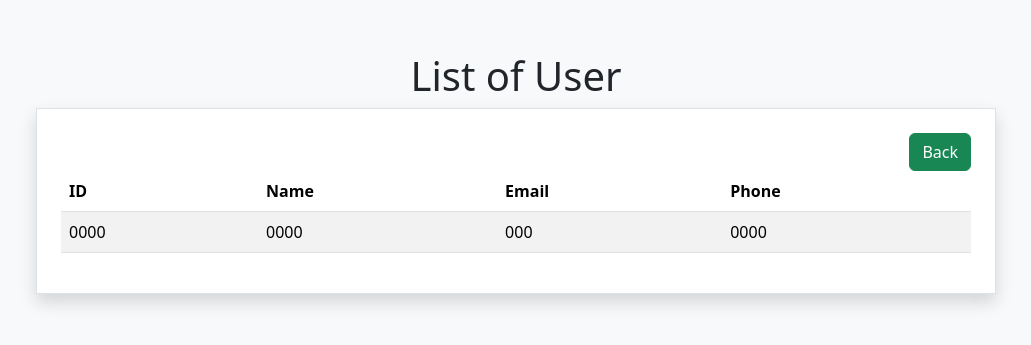
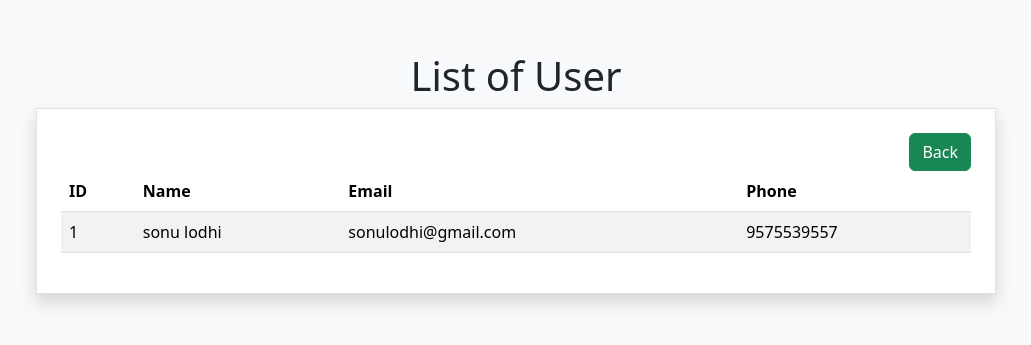
Before and after one commit to sonulodhi142/CRUD_IN_REACT, a React (Vite) app: page /read/1 in a window 1280 px wide. Shown: the part 227-572 px from the top of the page, without its empty margins (124-1155 px from the left). Built offline with nearby package versions, Linux system fonts and the light colour scheme; data requests are answered from the project's data file.

Commit message:
complete view page

```diff
--- a/src/components/Read.jsx
+++ b/src/components/Read.jsx
@@ -1,8 +1,17 @@
-import React from 'react'
-import { Link } from 'react-router-dom'
+import axios from 'axios'
+import React, { useEffect, useState } from 'react'
+import { Link, useParams } from 'react-router-dom'
+
 
 
 const Read = () => {
+  const [data, setData] = useState([])
+  const {id} = useParams()
+  useEffect(()=>{
+    axios.get('http://localhost:3000/users/'+id)
+    .then(result => setData(result.data))
+    .catch(error => console.log(error));
+  },[])
   return (
     <div className='d-flex flex-column justify-content-center align-items-center bg-light vh-100'>
       <h1>List of User</h1>
@@ -23,10 +32,10 @@ const Read = () => {
           <tbody>
 
                 <tr >
-                  <td>0000</td>
-                  <td>0000</td>
-                  <td>000</td>
-                  <td>0000</td>
+                  <td>{data.id}</td>
+                  <td>{data.name}</td>
+                  <td>{data.email}</td>
+                  <td>{data.phone}</td>
 
                 </tr>
 
```
